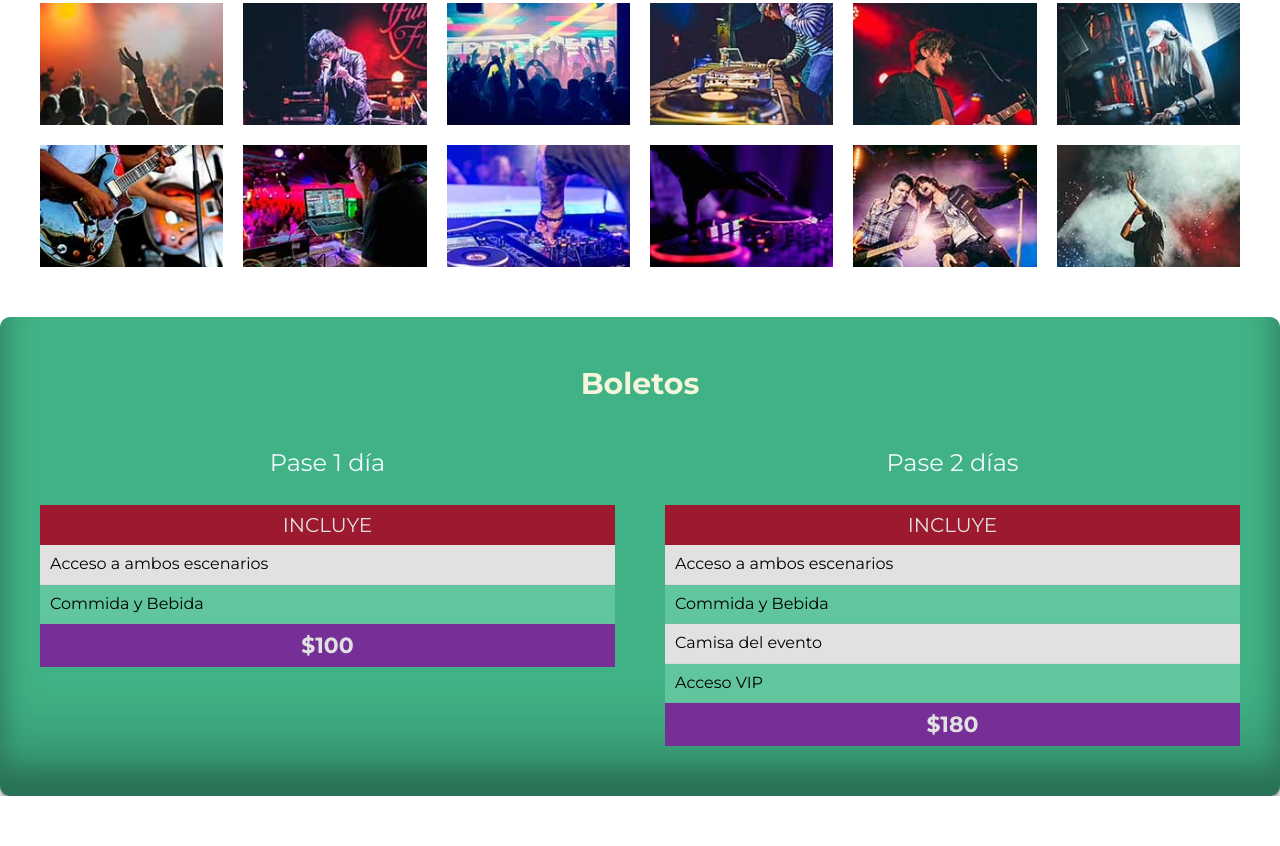
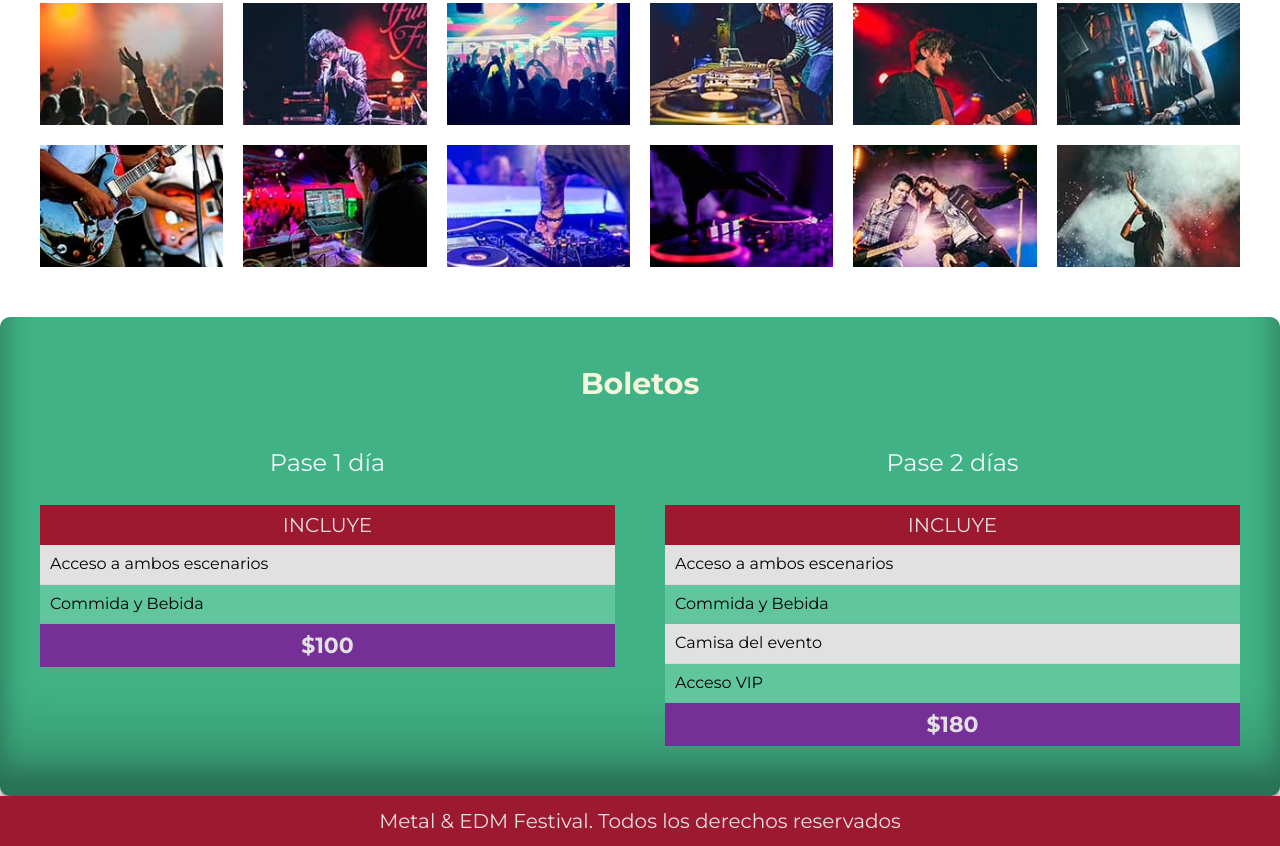
Before and after one commit to danieldrako/festival_musica, a website: page index.html in a window 1280 px wide. Shown: the part 2904-3750 px from the top of the page. Before the commit the page ends 3700 px from the top, so only its background shows below. Drawn offline with Linux system fonts and the light colour scheme.

Commit message:
after create the footer

```diff
--- a/index.html
+++ b/index.html
@@ -214,6 +214,10 @@
 
     </section>
 
+    <footer class="site-footer">
+        <p>Metal & EDM Festival. Todos los derechos reservados</p>
+    </footer>
+
 
 
 
--- /dev/null
+++ b/src/scss/layout/_footer.scss
@@ -0,0 +1,11 @@
+@use 'base/variables' as v;
+
+.site-footer{
+    background-color: v.$rosa;
+    padding: 1rem;
+    p {
+        margin: 0;
+        text-align: center;
+        color: v.$blanco;
+    }
+}
--- a/src/scss/layout/_index.scss
+++ b/src/scss/layout/_index.scss
@@ -4,3 +4,4 @@
 @forward 'lineup';
 @forward 'galeria';
 @forward 'boletos';
+@forward 'footer';
```
Also changed, not shown: build/css/app.css.
